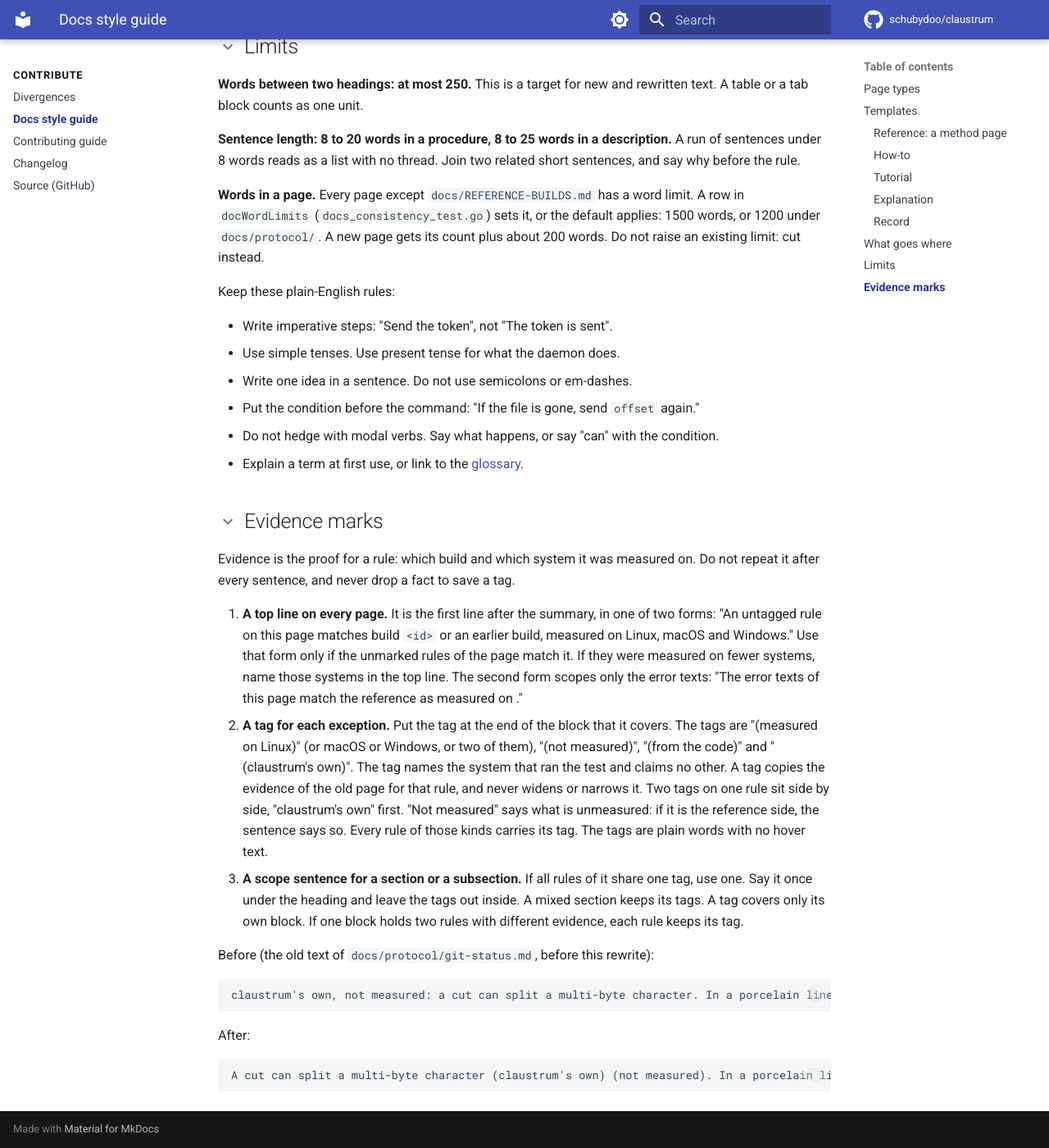
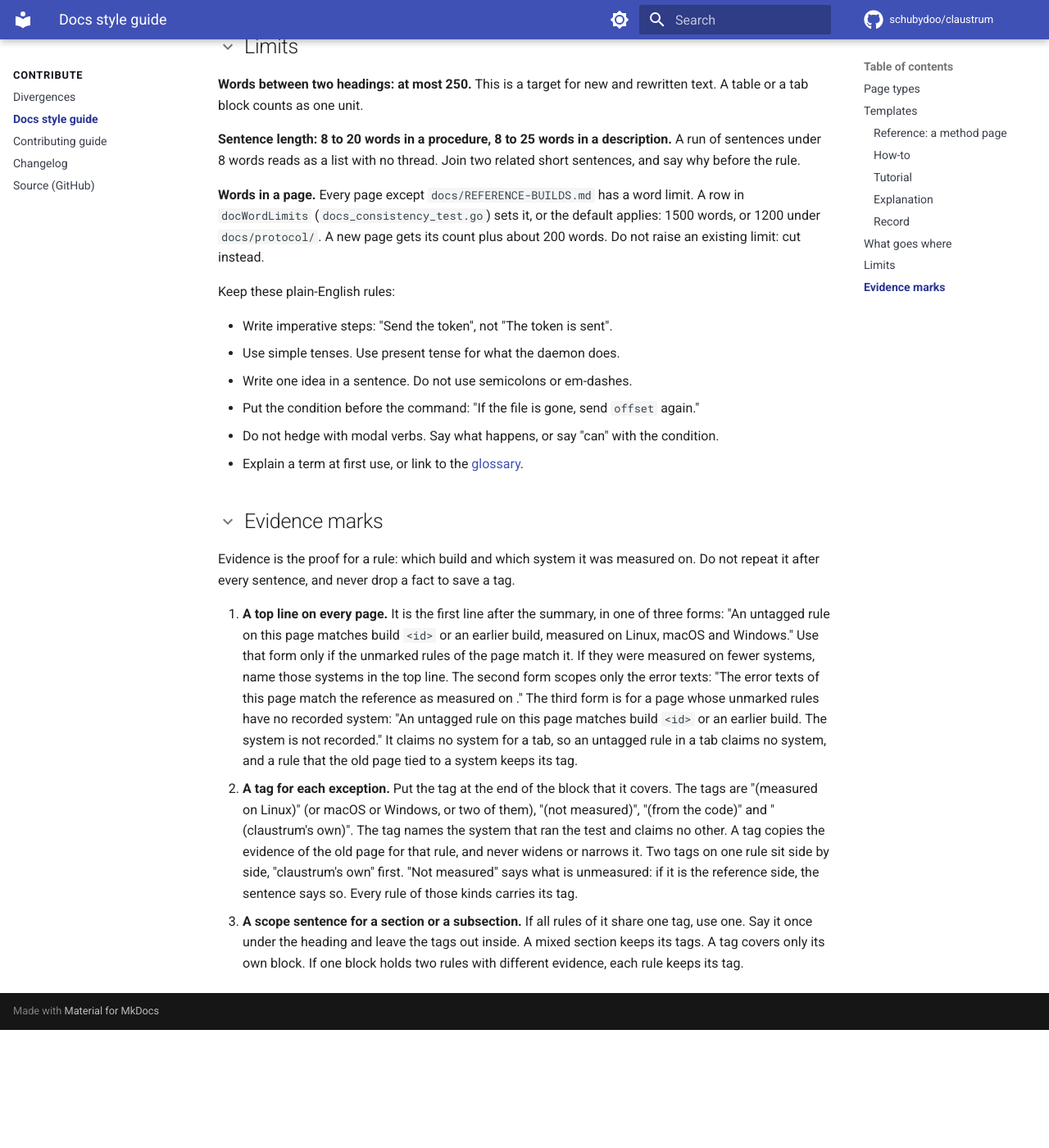
Before and after one commit to schubydoo/claustrum, an MkDocs documentation site: the page built from docs/STYLE.md, in a window 1280 px wide and 1400 px high, scrolled down 3465 px. Shown: the whole window at 82% size. Built offline with MkDocs 1.6.1 and Material for MkDocs 9.7.7, drawn with Linux system fonts in a browser that asks for light colours; comment, search, counter and statistics services are not loaded; after the commit the page ends 4721 px from its top, so only the background shows below that; some of the changed text lies outside the part shown.

Commit message:
docs: fix the claim-check findings of the batch B pages
Co-Authored-By: Claude Opus 5.5 <noreply@anthropic.com>

````diff
--- a/docs/STYLE.md
+++ b/docs/STYLE.md
@@ -14,7 +14,7 @@ Each page has one type. The type sets the order of the sections.
 | Explanation | Why does it work this way? | [Architecture](ARCHITECTURE.md) |
 | Record | What happened, and when? | [Reference builds](REFERENCE-BUILDS.md) |
 
-Do not mix types on one page.
+Do not mix types on one page. A how-to links to its explanation instead of explaining.
 
 ## Templates
 
@@ -142,9 +142,9 @@ Move these out of the page:
 - History of builds, and "before, claustrum did X": to [the shipped ledger](IMPROVEMENTS.md) or [the reference builds](REFERENCE-BUILDS.md).
 - Cell names, round names, run counts, VM names and tags, and private tools: out of the repo. This repo serves forks, so name no tool that a fork does not have.
 
-A fact tagged "not measured" or "from the code" stays on the page. It tells the reader how far to trust the rule.
+A fact tagged "not measured" or "from the code" stays on the page.
 
-Each fact has one home. Link to the home. Do not copy its text.
+Each fact has one home. Link to the home. Do not copy its text. A rewrite can move a fact to its shared home. The fact map names that home.
 
 ## Limits
 
@@ -167,18 +167,6 @@ Keep these plain-English rules:
 
 Evidence is the proof for a rule: which build and which system it was measured on. Do not repeat it after every sentence, and never drop a fact to save a tag.
 
-1. **A top line on every page.** It is the first line after the summary, in one of two forms: "An untagged rule on this page matches build `<id>` or an earlier build, measured on Linux, macOS and Windows." Use that form only if the unmarked rules of the page match it. If they were measured on fewer systems, name those systems in the top line. The second form scopes only the error texts: "The error texts of this page match the reference as measured on <systems>."
-2. **A tag for each exception.** Put the tag at the end of the block that it covers. The tags are "(measured on Linux)" (or macOS or Windows, or two of them), "(not measured)", "(from the code)" and "(claustrum's own)". The tag names the system that ran the test and claims no other. A tag copies the evidence of the old page for that rule, and never widens or narrows it. Two tags on one rule sit side by side, "claustrum's own" first. "Not measured" says what is unmeasured: if it is the reference side, the sentence says so. Every rule of those kinds carries its tag. The tags are plain words with no hover text.
+1. **A top line on every page.** It is the first line after the summary, in one of three forms: "An untagged rule on this page matches build `<id>` or an earlier build, measured on Linux, macOS and Windows." Use that form only if the unmarked rules of the page match it. If they were measured on fewer systems, name those systems in the top line. The second form scopes only the error texts: "The error texts of this page match the reference as measured on <systems>." The third form is for a page whose unmarked rules have no recorded system: "An untagged rule on this page matches build `<id>` or an earlier build. The system is not recorded." It claims no system for a tab, so an untagged rule in a tab claims no system, and a rule that the old page tied to a system keeps its tag.
+2. **A tag for each exception.** Put the tag at the end of the block that it covers. The tags are "(measured on Linux)" (or macOS or Windows, or two of them), "(not measured)", "(from the code)" and "(claustrum's own)". The tag names the system that ran the test and claims no other. A tag copies the evidence of the old page for that rule, and never widens or narrows it. Two tags on one rule sit side by side, "claustrum's own" first. "Not measured" says what is unmeasured: if it is the reference side, the sentence says so. Every rule of those kinds carries its tag.
 3. **A scope sentence for a section or a subsection.** If all rules of it share one tag, use one. Say it once under the heading and leave the tags out inside. A mixed section keeps its tags. A tag covers only its own block. If one block holds two rules with different evidence, each rule keeps its tag.
-
-Before (the old text of `docs/protocol/git-status.md`, before this rewrite):
-
-```markdown
-claustrum's own, not measured: a cut can split a multi-byte character. In a porcelain line, the JSON encoding then sends U+FFFD for each leftover byte.
-```
-
-After:
-
-```markdown
-A cut can split a multi-byte character (claustrum's own) (not measured). In a porcelain line, the JSON encoding then sends U+FFFD for each leftover byte (claustrum's own) (not measured).
-```
````
Also changed, not shown: docs/protocol/plugins-prune.md (+1 -1 lines), docs/protocol/server.md (+1 -1 lines), 1 other file.
